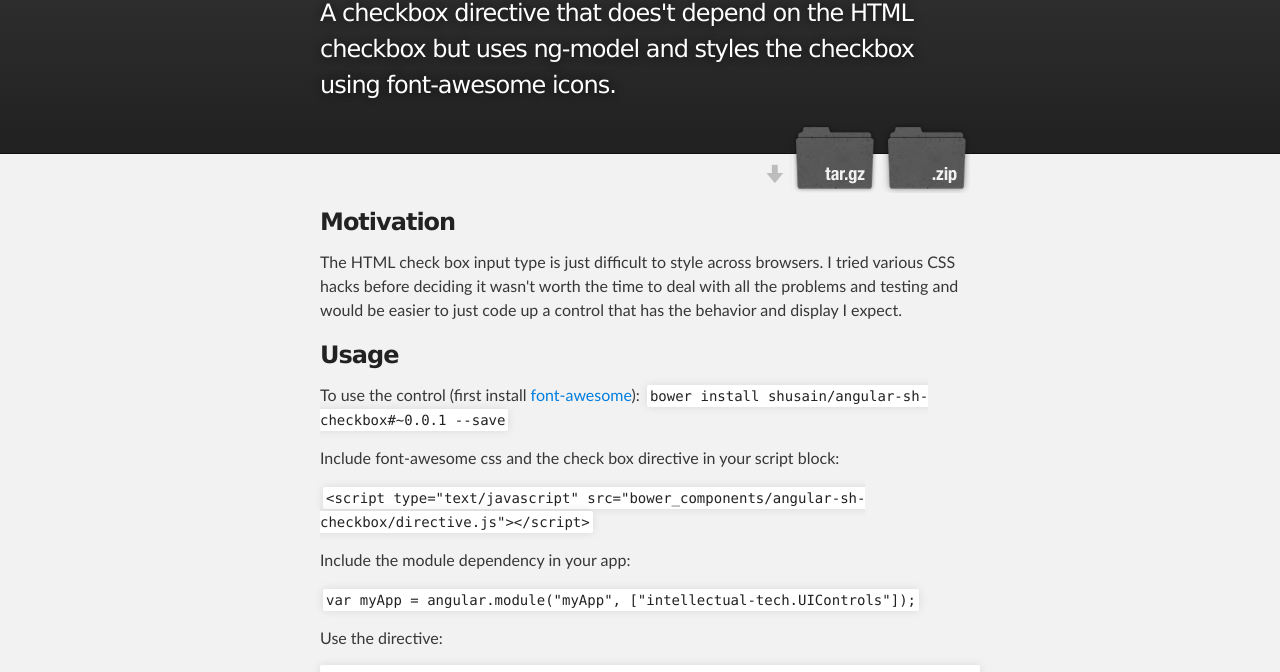
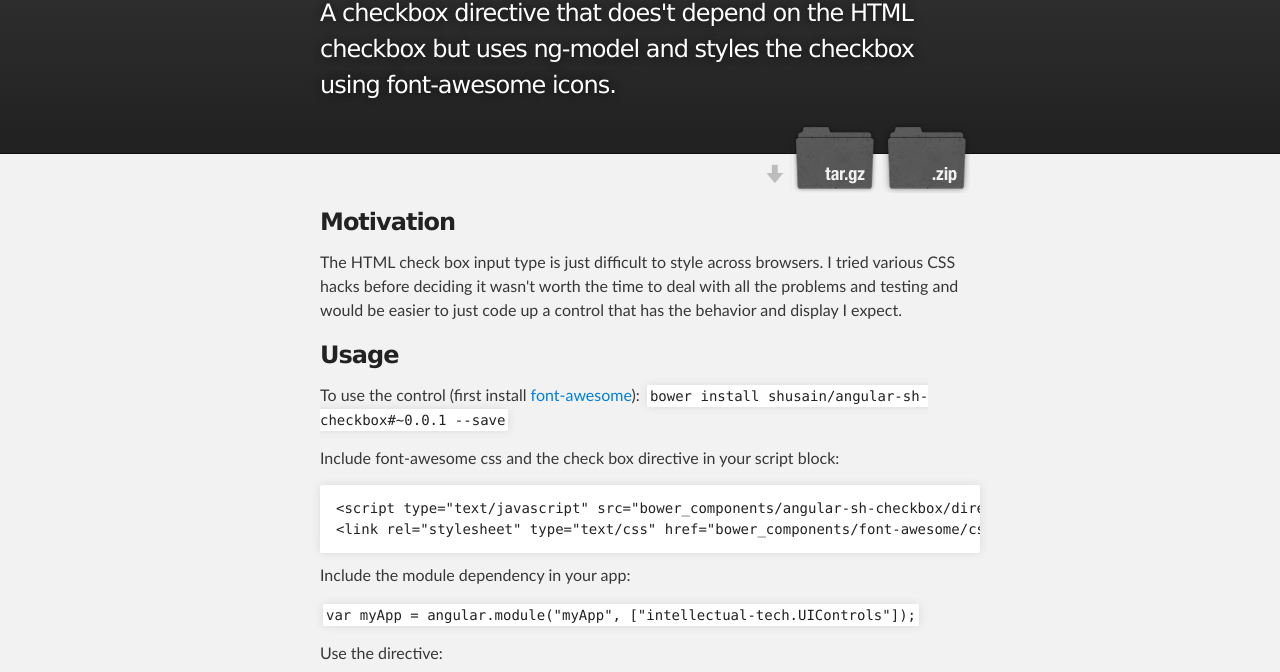
Before and after one commit to shusain/angular-sh-checkbox, a website: page index.html in a window 1280 px wide. Shown: the part 128-800 px from the top of the page. Drawn offline with Linux system fonts and the light colour scheme.

Commit message:
just tweaking the script inclusion to show the font-awesome inclusion as well

```diff
--- a/index.html
+++ b/index.html
@@ -45,7 +45,9 @@
 
 <p>Include font-awesome css and the check box directive in your script block:</p>
 
-<p><code>&lt;script type="text/javascript" src="bower_components/angular-sh-checkbox/directive.js"&gt;&lt;/script&gt;</code></p>
+<pre><code>&lt;script type="text/javascript" src="bower_components/angular-sh-checkbox/directive.js"&gt;&lt;/script&gt;
+&lt;link rel="stylesheet" type="text/css" href="bower_components/font-awesome/css/font-awesome.css"/&gt;
+</code></pre>
 
 <p>Include the module dependency in your app:</p>
 
```
